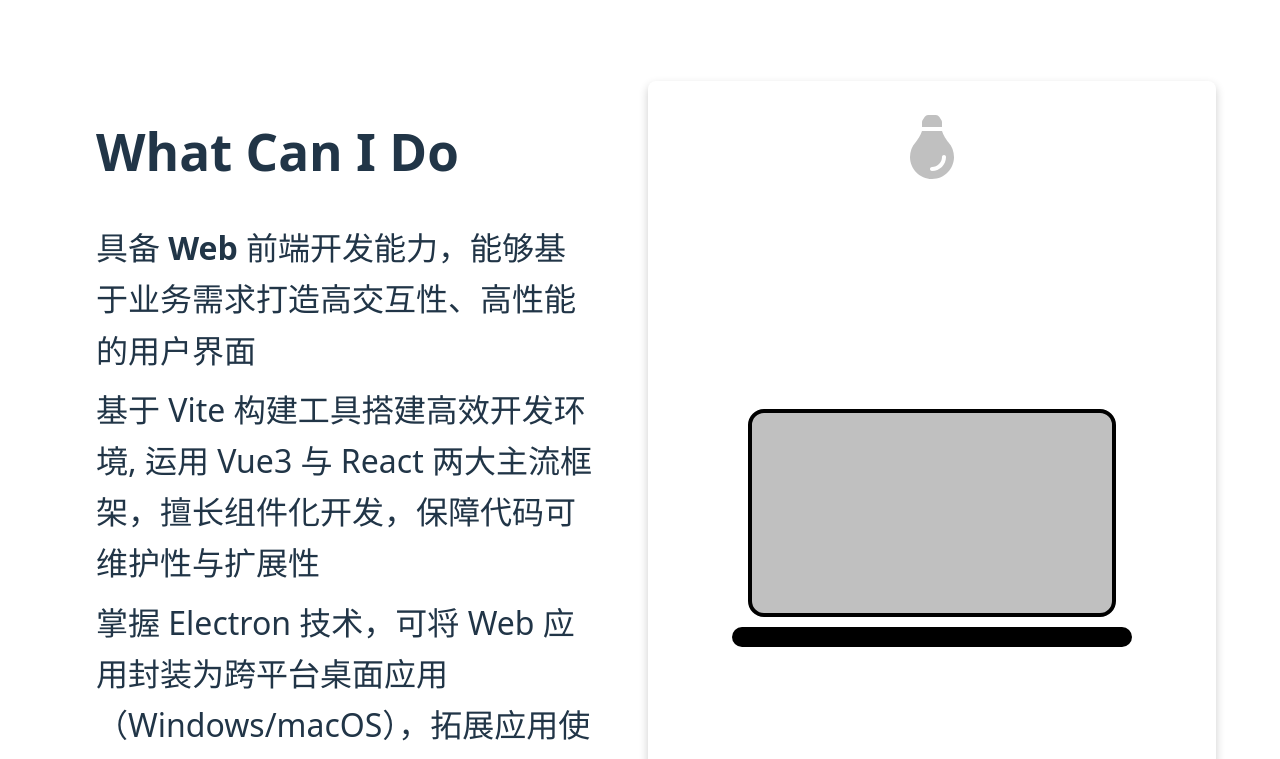
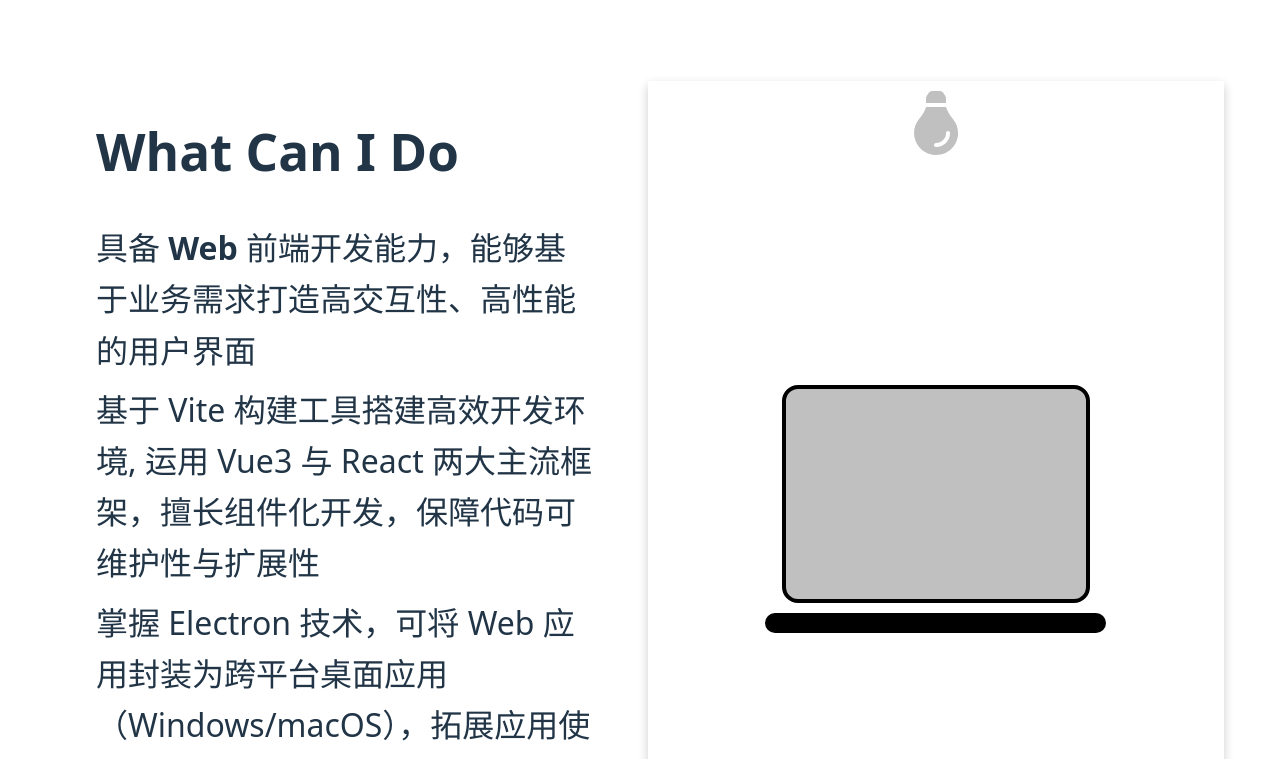
Before and after one commit to aihixi/myweb, a React (Vite) app: page / in a window 1280 px wide. Shown: the part 839-1598 px from the top of the page. Built offline with nearby package versions, Linux system fonts and the light colour scheme.

Commit message:
响应式第三次更新

```diff
--- a/src/components/commentcard/CommendCard.css
+++ b/src/components/commentcard/CommendCard.css
@@ -11,7 +11,7 @@
   overflow: hidden;
 }
 
-.comment-card::before {
+/* .comment-card::before {
   content: '';
   position: absolute;
   top: 0;
@@ -19,7 +19,7 @@
   width: 4px;
   height: 100%;
   background: linear-gradient(to bottom, #4f46e5, #7c3aed);
-}
+} */
 
 .comment-card:hover {
   transform: translateY(-3px);
@@ -55,7 +55,7 @@
   font-size: 12px;
   color: #64748b;
   background-color: #f1f5f9;
-  padding: 2px 8px;
+  /* padding: 2px 8px; */
   border-radius: 20px;
 }
 
@@ -63,7 +63,7 @@
   font-size: 14px;
   color: #334155;
   line-height: 1.6;
-  padding-left: 16px;
+  /* padding-left: 16px; */
   position: relative;
 }
 
--- a/src/components/contact/Contact.css
+++ b/src/components/contact/Contact.css
@@ -1,10 +1,13 @@
 .part2tag {
     display: flex;
+    width: 100%;
+    min-width: 300px;
+    max-width: 400px;
+    height: 100px;
 }
 
 .part2tagstyle {
-    width: 100px;
-    height: 100px;
+    width: 100%;
     /* background-color: orange; */
     border-radius: 12px;
     margin-right: 10px;
--- a/src/components/myanimation/myPc/Mypc.css
+++ b/src/components/myanimation/myPc/Mypc.css
@@ -7,6 +7,7 @@
   padding: 4px;
   background-color: transparent;
   display: flex; /* 添加弹性盒子布局 */
+  flex-direction: column;
   justify-content: center; /* 水平居中 */
   box-shadow: 0 4px 10px 0.1px rgba(0, 0, 0, 0.2)!important;
   overflow: hidden;
@@ -14,7 +15,7 @@
 
 .myPC {
   display: flex;
-  width: 400px;
+  width: 100%;
   flex: auto;
   flex-direction: column;
   align-items: center; /* 水平居中 */
@@ -24,7 +25,6 @@
   display: flex;
   flex-direction: column;
   align-items: center;
-  width: 50px;
   height: 300px;
 }
 
@@ -42,8 +42,9 @@
 }
 
 .myPCscreen {
-  width: 90%;
-  height: 200px;
+  width:50%;
+  min-width: 300px;
+  /* height: 10%; */
   background-color: #C0C0C0;
   border-radius: 16px;
   border: 4px solid black;
@@ -95,11 +96,12 @@
 
 
 .myPCkeyboard {
-    width: 100%;
-    height: 20px;
-    background-color: black;
-    margin-top: 10px;
-    border-radius: 16px;
+  width: 60%;
+  min-width: 310px;
+  height: 20px;
+  background-color: black;
+  margin-top: 10px;
+  border-radius: 16px;
 }
 
 .scrollcontainer {
@@ -125,10 +127,10 @@
 
 @keyframes scroll-left {
   0% {
-    transform: translateX(150%);
+    transform: translateX(100%);
   }
   100% {
-    transform: translateX(-150%);
+    transform: translateX(-100%);
   }
 }
 
--- a/src/components/myanimation/myPc/Mypc.tsx
+++ b/src/components/myanimation/myPc/Mypc.tsx
@@ -1,6 +1,5 @@
 import React from 'react';
 import { motion } from "framer-motion";
-import { Card } from 'antd';
 import './Mypc.css'
 
 import { FaLightbulb } from "react-icons/fa";
@@ -78,10 +77,9 @@
   const start11 = end11 + 360;
 
   return (
-    <Card className='myPCcard'
-      variant='borderless'
+    <div className='myPCcard'
+      // variant='borderless'
     >
-      <div style={{width: '100%'}}>
       <div className="myPC">
         <div className="mylightbulb" >
           <div className="mylightbulbicon" >
@@ -102,7 +100,6 @@
           </div>
         </div>
         <div className="myPCkeyboard" />
-        </div>
       </div>
       <div className='scrollcontainer'>
         <motion.h1
@@ -150,7 +147,7 @@
           transition={{ duration: 3, repeat: Infinity, ease: "linear" }}
         >D</motion.h1>
       </div>
-    </Card>
+    </div>
   );
 };
 
--- a/src/components/myanimation/myShpere/Shpere.css
+++ b/src/components/myanimation/myShpere/Shpere.css
@@ -12,7 +12,6 @@
 }
 
 .glasses {
-    width: 120%;
   height: 120%;
   z-index: 10;
 }
@@ -66,6 +65,9 @@
   .part2ballshadow {
     width: 60px;
     height: 10px;
+  }
+  .mymouse {
+    color:transparent;
   }
 }
 
--- a/src/components/newanchor/NewAnchor.css
+++ b/src/components/newanchor/NewAnchor.css
@@ -24,7 +24,7 @@
 .nav-link {
   color: black;
   text-decoration: none;
-  font-size: 24px;
+  font-size: 1.5rem;
   font-weight: bold;
 }
 
--- a/src/views/part6/Part6.css
+++ b/src/views/part6/Part6.css
@@ -12,16 +12,6 @@
   column-gap: 15px;
   justify-content: center;
   padding: 20px 100px 20px 100px;
-}
-
-@media (max-width: 768px) {
-  .part6body {
-    grid-template-columns: 1fr;
-    grid-template-rows: auto auto;
-    width: 90%;
-    padding: 20px;
-    row-gap: 20px;
-  }
 }
 
 .part6bodyleft {
@@ -41,6 +31,23 @@
   box-sizing: border-box;
   background-color: transparent;
   backdrop-filter: blur(10px);
+}
+
+.sendbutton {
+  width: 100%;
+  border: 0;
+}
+
+.sendbutton:focus {
+  outline: none;
+}
+
+.einfo {
+  display: flex;
+  flex-direction: column;
+  align-items: flex-start;
+  font-size: 1.5rem;
+  padding: 32px;
 }
 
 .part6bodyright {
@@ -63,8 +70,23 @@
   width: 100%;
   max-height: 500px;
   overflow-y: auto;
-  padding-right: 10px;
+  overflow-x: hidden;
+  padding: 8px;
   box-sizing: border-box;
+}
+
+@media (max-width: 768px) {
+  .part6body {
+    grid-template-columns: 1fr;
+    grid-template-rows: auto auto;
+    width: 90%;
+    padding: 20px;
+    row-gap: 20px;
+  }
+  .commends {
+    min-width: 0;
+    /* max-width: 300px; */
+  }
 }
 
 .commends > * {
--- a/src/views/part6/Part6.tsx
+++ b/src/views/part6/Part6.tsx
@@ -27,12 +27,12 @@
                 <input type="text" placeholder='Message' style={{width: '100%', height: '24px', background: 'transparent', border: 'none', outline: 'none'}} />
               </div>
               <div>
-                <Button type="primary" className='button'>Send</Button>
+                <Button type="primary" className='sendbutton'>Send</Button>
               </div>
               <hr style={{width: '100%'}} />
             </div>
             <div className='einfo'>
-              <div>E-mail</div>
+              <div>E-mail:</div>
               <div>12345678@mail.com</div>
             </div>
             <div className='econtact'>
```
Also changed, not shown: public/屏幕截图 2025-09-22 230602.png (deleted). Lines whose indentation alone changed are shown as unchanged.
